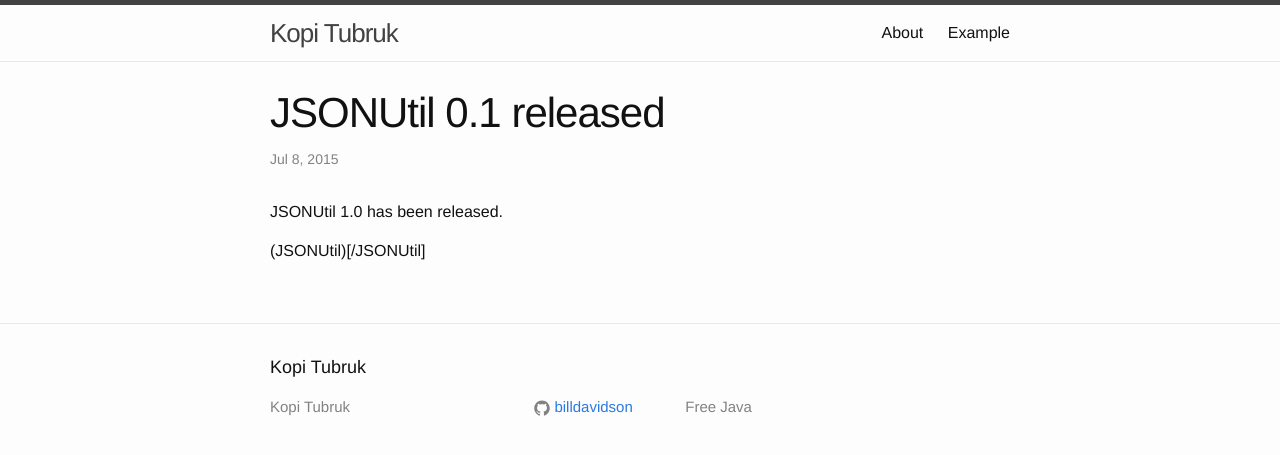
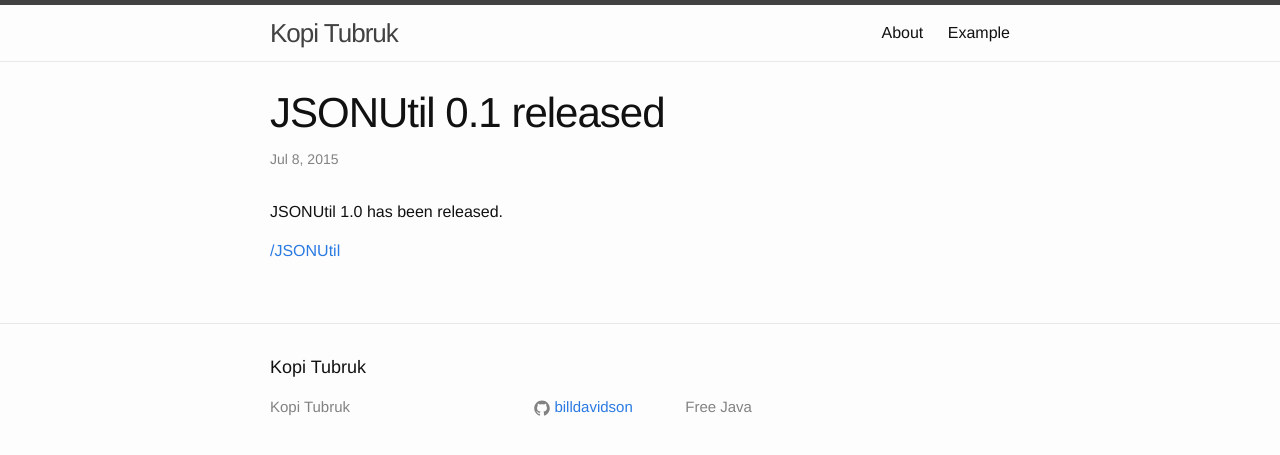
Before and after one commit to billdavidson/billdavidson.github.io, a Jekyll site: the page built from _posts/2015-08-16-za-JSONUtil-1.0-released.markdown, in a window 1280 px wide. Shown: the top 455 px of the page. Built offline with Jekyll 4.4.1, drawn with Linux system fonts in a browser that asks for light colours.

Commit message:
fix link

```diff
--- a/_posts/2015-08-16-za-JSONUtil-1.0-released.markdown
+++ b/_posts/2015-08-16-za-JSONUtil-1.0-released.markdown
@@ -6,4 +6,4 @@ categories: release JSONUtil
 ---
 JSONUtil 1.0 has been released.
 
-(JSONUtil)[/JSONUtil]
+[/JSONUtil](JSONUtil)
```
